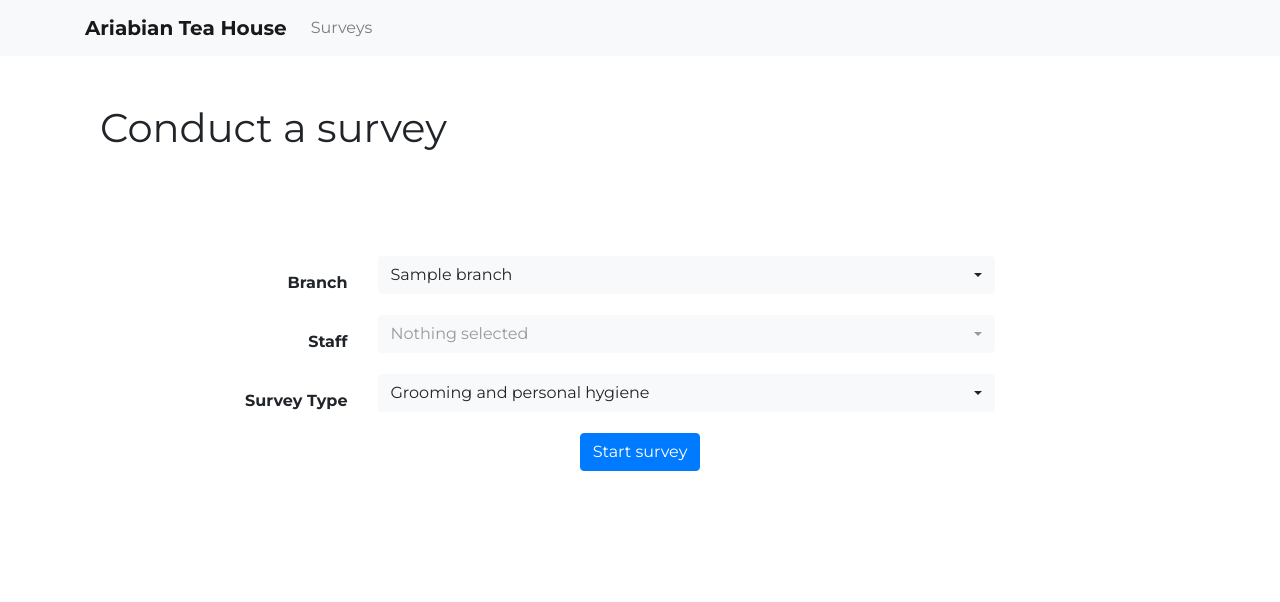
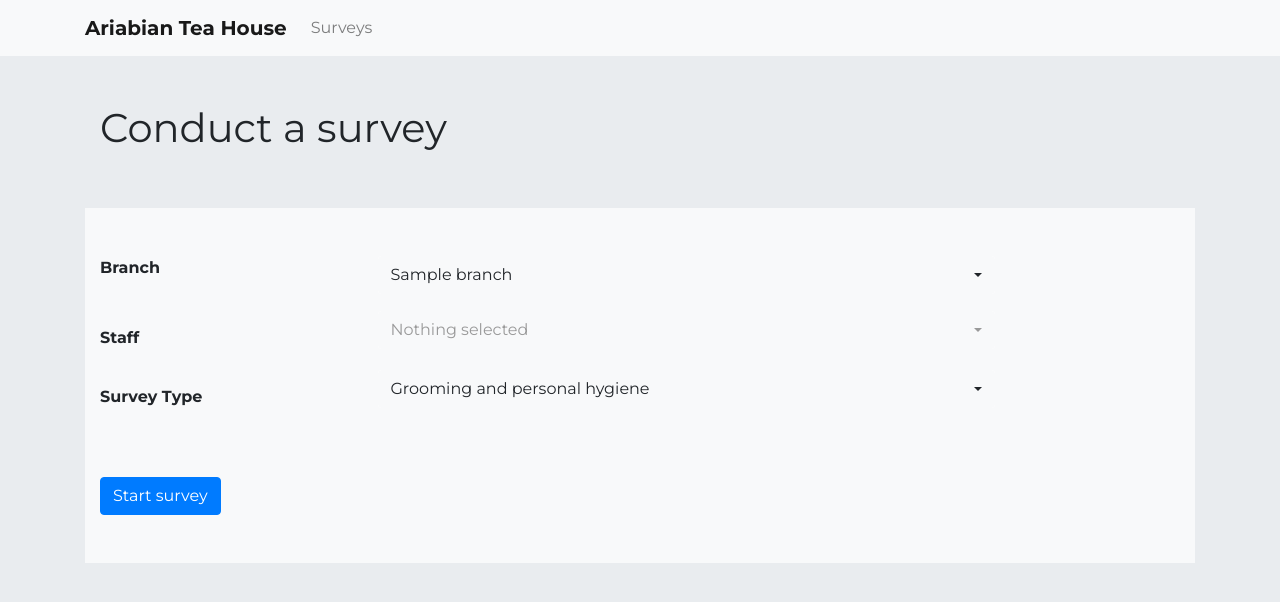
Before and after one commit to tordsyabe/ath-survey-app, a Flask app: template athsurveyapp/blueprints/survey/templates/conduct.html in a window 1280 px wide. Shown: the top 602 px of the page. Run offline with Flask 2, Linux system fonts and the light colour scheme; the template is opened without the code that fills it: most values are stand-ins (such as "Sample title", 1, 10 or a date in 2020); some libraries are stand-ins or nearby versions.

Commit message:
added multistep form

```diff
--- a/athsurveyapp/blueprints/survey/templates/conduct.html
+++ b/athsurveyapp/blueprints/survey/templates/conduct.html
@@ -1,8 +1,6 @@
 {% extends 'layouts/base.html' %}
-
 {% block title %}ATH - Survey{% endblock %}
 {% block meta_description %}Arabian Tea House survey application{% endblock %}
-
 {% block body %}
 <div class="container">
   <div class="row justify-content-center align-items-center">
@@ -10,13 +8,13 @@
       <h1>Conduct a survey</h1>
     </div>
 
-      <div class="col-12 mt-5">
-        <div class="py-5 text-center">
+    <div class="col-12 mt-5 bg-light">
       <form action="#" method="POST">
+        <fieldset class="py-5">
 
-                <div class="mb-1 row align-items-center">
+            <div class="row">
                 <div class="col-3">
-                        <label class="form-label float-right font-weight-bold mb-0" for="branch">
+                    <label class="form-label font-weight-bold mb-0" for="branch">
                         Branch
                     </label>
                 </div>
@@ -50,7 +48,7 @@
 
             <div class="mb-1 row align-items-center">
                 <div class="col-3">
-                        <label class="form-label float-right font-weight-bold mb-0" for="branch">
+                    <label class="form-label font-weight-bold mb-0" for="branch">
                         Staff
                     </label>
                 </div>
@@ -77,7 +75,7 @@
 
             <div class="mb-1 row align-items-center">
                 <div class="col-3">
-                        <label class="form-label float-right font-weight-bold mb-0" for="branch">
+                    <label class="form-label font-weight-bold mb-0" for="branch">
                         Survey Type
                     </label>
                 </div>
@@ -107,17 +105,77 @@
 
 
             </div>
-            </form>
 
 
-            <a href="#" class="btn btn-primary">Start survey</a>
+        <button class="btn btn-primary next mt-5">Start survey</a>
 
-            <ul id="list-emp">
-            </ul>
+        </fieldset>
+
+        <fieldset class="py-5" id="surveyForm2" style="display:none">
+            <div class="row">
+                <div class="col-6">
+                    <p><strong>Date:</strong> July 7, 2021</p>
+                </div>
+                <div class="col-6">
+                    <p><strong>Branch:</strong> Arabian Tea House - The Mall</p>
+                </div>
+                <div class="col-6">
+                    <p><strong>Name:</strong> John Llave</p>
+                </div>
+                <div class="col-6">
+                    <p><strong>Designation:</strong> Waiter/ Cook</p>
+                </div>
+                <div class="col-12">
+                    <p><strong>Surveyor:</strong> Sadegh</p>
+                </div>
+            </div>
+
+            <div class="row mt-5">
+                <div class="col-12">
+                    <h5 class="text-muted">Personal Hygiene</h5>
+
+                </div>
+                <div class="col-12">
+                    <div class="row mt-5">
+                        <div class="col-3">
+                            <legend class="col-form-label col-sm-2 pt-0">Radios</legend>
+
+                        </div>
+                        <div class="col-6">
+                            <div class="form-check form-check-inline">
+
+                                <input class="form-check-input" type="radio" name="inlineRadioOptions" id="inlineRadio1" value="option1">
+                                <label class="form-check-label" for="inlineRadio1">1</label>
+                              </div>
+                              <div class="form-check form-check-inline">
+                                <input class="form-check-input" type="radio" name="inlineRadioOptions" id="inlineRadio2" value="option2">
+                                <label class="form-check-label" for="inlineRadio2">2</label>
+                              </div>
+                              <div class="form-check form-check-inline">
+                                <input class="form-check-input" type="radio" name="inlineRadioOptions" id="inlineRadio3" value="option3" disabled>
+                                <label class="form-check-label" for="inlineRadio3">3 (disabled)</label>
+                              </div>
+                        </div>
+                        <div class="col-3">
+                            <div class="form-group">
+                                <label for="exampleFormControlTextarea1">Example textarea</label>
+                                <textarea class="form-control" id="exampleFormControlTextarea1" rows="3"></textarea>
                             </div>
                         </div>
                     </div>
+                </div>
+            </div>
+            <button class="btn btn-primary previous mt-5">Back</button>
+            <button class="btn btn-primary next mt-5">Next</button>
+        </fieldset>
 
-
+        <fieldset class="py-5 text-center" id="surveyForm3" style="display:none">
+            <h1>Third form</h1>
+            <button class="btn btn-primary previous mt-5">Back</button>
+            <button class="btn btn-primary mt-5" id="thirdFormBtn">Submit</button>
+        </fieldset>
+      </form>
+    </div>
+  </div>
 </div>
 {% endblock %}
--- /dev/null
+++ b/athsurveyapp/blueprints/survey/templates/fieldsetform.html
@@ -0,0 +1,4 @@
+{{ extends 'conduct.html'}}
+{% block fieldsets %}
+
+{% endblock %}
--- a/athsurveyapp/static/styles/main.css
+++ b/athsurveyapp/static/styles/main.css
@@ -6,6 +6,7 @@ html {
 body {
 
     font-family: 'Montserrat', sans-serif;
+    background: #e9ecef;
 }
 
 .footer {
```
Also changed, not shown: athsurveyapp/static/js/main.js (+84 -14 lines). Lines whose indentation alone changed are shown as unchanged.
